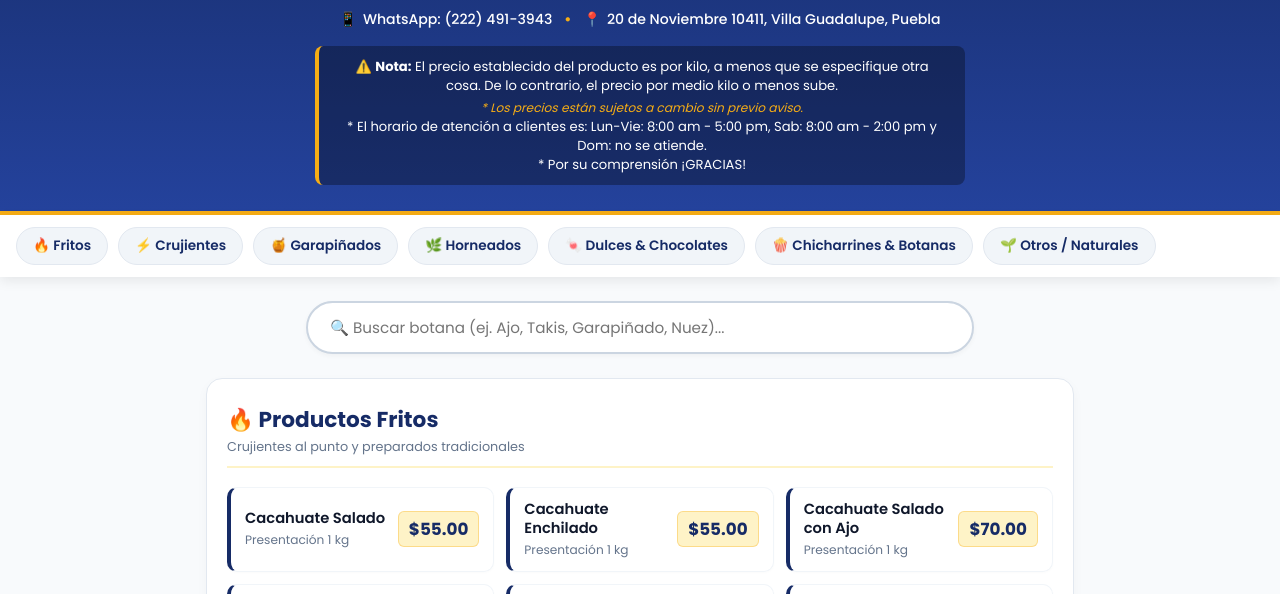
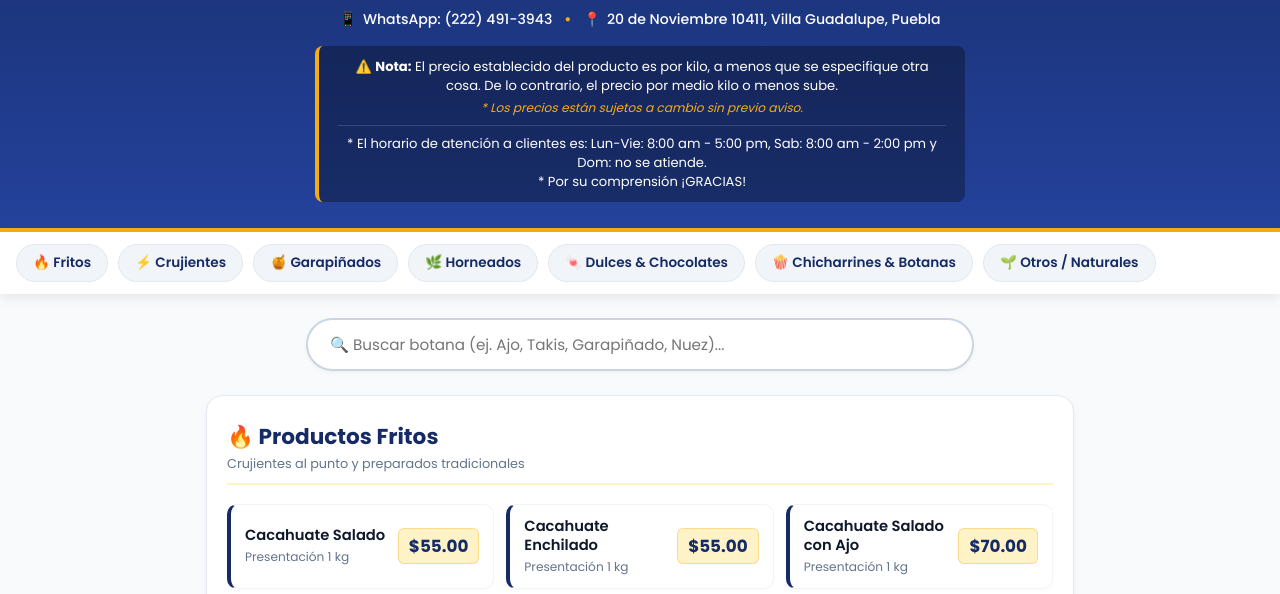
Before and after one commit to UriCarlosUri/catalogo-botanita, a plain HTML site: page index.html in a window 1280 px wide. Shown: the part 204-798 px from the top of the page. Drawn offline with Linux system fonts and the light colour scheme.

Commit message:
Update index.html

```diff
--- a/index.html
+++ b/index.html
@@ -35,8 +35,11 @@
     <div class="aviso-precios">
       <p>⚠️ <strong>Nota:</strong> El precio establecido del producto es por kilo, a menos que se especifique otra cosa. De lo contrario, el precio por medio kilo o menos sube.</p>
       <p class="aviso-cambio">* Los precios están sujetos a cambio sin previo aviso.</p>
+
+      <hr style="border: none; border-top: 1px solid rgba(255,255,255,0.15); margin: 8px 0;">
+
       <p class="aviso-horario">* El horario de atención a clientes es: Lun-Vie: 8:00 am - 5:00 pm, Sab: 8:00 am - 2:00 pm y Dom: no se atiende.</p>
-      <p class="aviso-horario">* Por su comprensión ¡GRACIAS!</p>
+      <p class="aviso-gracias">* Por su comprensión ¡GRACIAS!</p>
     </div>
   </header>
 
```
